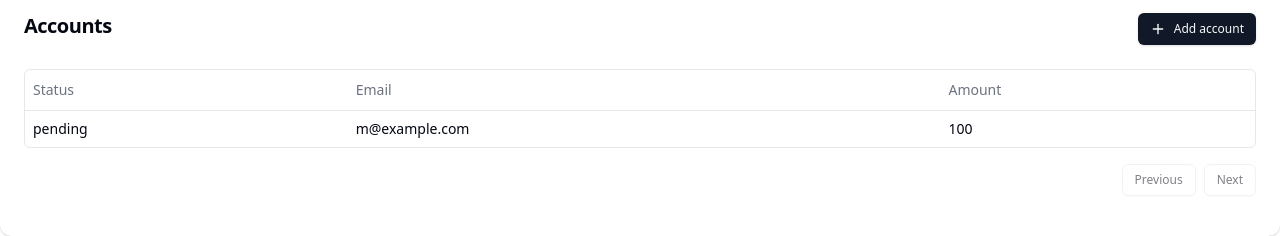
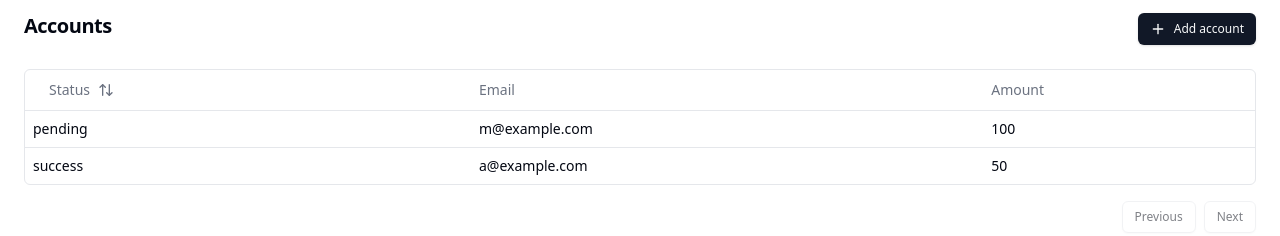
Before and after one commit to curm90/Personal-Finance, a Next.js app: page /accounts in a window 1280 px wide. Shown: the part 273-509 px from the top of the page. Built offline with nearby package versions, Linux system fonts and the light colour scheme; no server answers; what drizzle-zod, hono would draw is missing.

Commit message:
add sorting button to table header

```diff
--- a/src/app/(dashboard)/accounts/columns.ts
+++ b/src/app/(dashboard)/accounts/columns.tsx
@@ -1,6 +1,8 @@
 'use client';
 
 import { ColumnDef } from '@tanstack/react-table';
+import { ArrowUpDown } from 'lucide-react';
+import { Button } from '@/components/ui/button';
 
 // This type is used to define the shape of our data.
 // You can use a Zod schema here if you want.
@@ -14,7 +16,14 @@ export type Payment = {
 export const columns: ColumnDef<Payment>[] = [
   {
     accessorKey: 'status',
-    header: 'Status',
+    header: ({ column }) => {
+      return (
+        <Button variant='ghost' onClick={() => column.toggleSorting(column.getIsSorted() === 'asc')}>
+          Status
+          <ArrowUpDown className='ml-2 h-4 w-4' />
+        </Button>
+      );
+    },
   },
   {
     accessorKey: 'email',
--- a/src/app/(dashboard)/accounts/page.tsx
+++ b/src/app/(dashboard)/accounts/page.tsx
@@ -14,6 +14,12 @@ const data: Payment[] = [
     amount: 100,
     status: 'pending',
     email: 'm@example.com',
+  },
+  {
+    id: '728ed52f',
+    amount: 50,
+    status: 'success',
+    email: 'a@example.com',
   },
 ];
 
--- a/src/components/ui/data-table.tsx
+++ b/src/components/ui/data-table.tsx
@@ -1,11 +1,14 @@
 'use client';
 
+import * as React from 'react';
 import {
   ColumnDef,
+  SortingState,
   flexRender,
   getCoreRowModel,
   useReactTable,
   getPaginationRowModel,
+  getSortedRowModel,
 } from '@tanstack/react-table';
 
 import { Table, TableBody, TableCell, TableHead, TableHeader, TableRow } from '@/components/ui/table';
@@ -17,11 +20,18 @@ interface DataTableProps<TData, TValue> {
 }
 
 export function DataTable<TData, TValue>({ columns, data }: DataTableProps<TData, TValue>) {
+  const [sorting, setSorting] = React.useState<SortingState>([]);
+
   const table = useReactTable({
     data,
     columns,
     getCoreRowModel: getCoreRowModel(),
     getPaginationRowModel: getPaginationRowModel(),
+    onSortingChange: setSorting,
+    getSortedRowModel: getSortedRowModel(),
+    state: {
+      sorting,
+    },
   });
 
   return (
```
